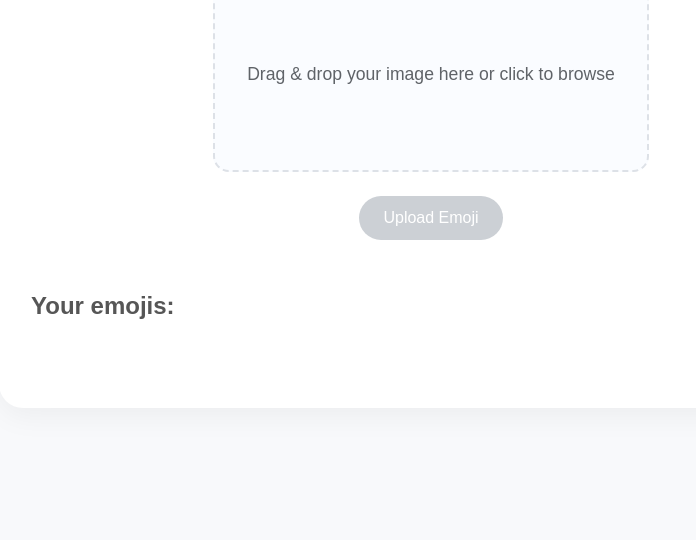
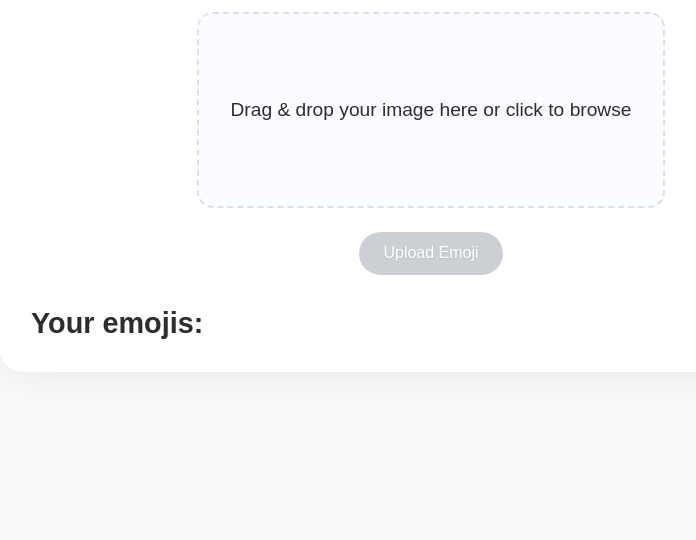
Before and after one commit to codingkatty/bemojify, a website: page index.html in a window 1280 px wide. Shown: the part 292-832 px from the top of the page, without its empty margins (209-905 px from the left). Drawn offline with Linux system fonts and the light colour scheme; a web font is replaced by a local one.

Commit message:
Update styles.css

```diff
--- a/styles.css
+++ b/styles.css
@@ -1,8 +1,8 @@
 :root {
-    --primary-color: #94c2f3;
+    --primary-color: #6eaaeb;
     --hover-color: #7ba7d8;
     --bg-color: #f8f9fb;
-    --text-color: #565656;
+    --text-color: #2d2d2d;
     --border-color: #dde1e7;
     --shadow-color: rgba(0, 0, 0, 0.05);
 }
@@ -16,6 +16,8 @@ body {
     display: flex;
     justify-content: center;
     align-items: center;
+    color: var(--text-color);
+    font-weight: 500;
 }
 
 #container {
@@ -50,8 +52,9 @@ body {
 }
 
 .drop-content {
-    color: #5f6368;
-    font-size: 1.1rem;
+    color: var(--text-color);
+    font-size: 1.2rem;
+    font-weight: 500;
 }
 
 form {
@@ -77,8 +80,9 @@ button {
     border-radius: 24px;
     cursor: pointer;
     font-size: 1rem;
-    font-weight: 500;
+    font-weight: 600;
     transition: all 0.3s ease;
+    text-shadow: 0 1px 2px rgba(0,0,0,0.1);
 }
 
 button:hover {
@@ -95,39 +99,38 @@ button:disabled {
 #emojis {
     margin-top: 2rem;
     display: flex;
-    flex-wrap: wrap;
-    gap: 0.5rem;
     align-items: center;
+    gap: 1rem;
 }
 
 #emojis h2 {
-    width: 100%;
     color: var(--text-color);
-    margin-bottom: 1rem;
-    font-size: 1.5rem;
-    display: inline-block;
-    vertical-align: middle;
+    font-size: 1.8rem;
+    margin: 0;
+    font-weight: 600;
+    white-space: nowrap;
 }
 
 #emoji-grid {
-    display: inline-flex;
+    display: flex;
+    align-items: center;
+    gap: 0.8rem;
     flex-wrap: wrap;
-    gap: 0.5rem;
-    align-items: center;
-    vertical-align: middle;
-    margin-left: 1rem;
+    flex: 1;
 }
 
 #emoji-grid img {
-    height: 1.5rem;
-    width: 1.5rem;
+    height: 2.5rem;
+    width: 2.5rem;
     object-fit: contain;
     transition: transform 0.2s ease;
     vertical-align: middle;
+    cursor: pointer;
 }
 
 #emoji-grid img:hover {
     transform: scale(1.2);
+    z-index: 1;
 }
 
 h1 {
```
